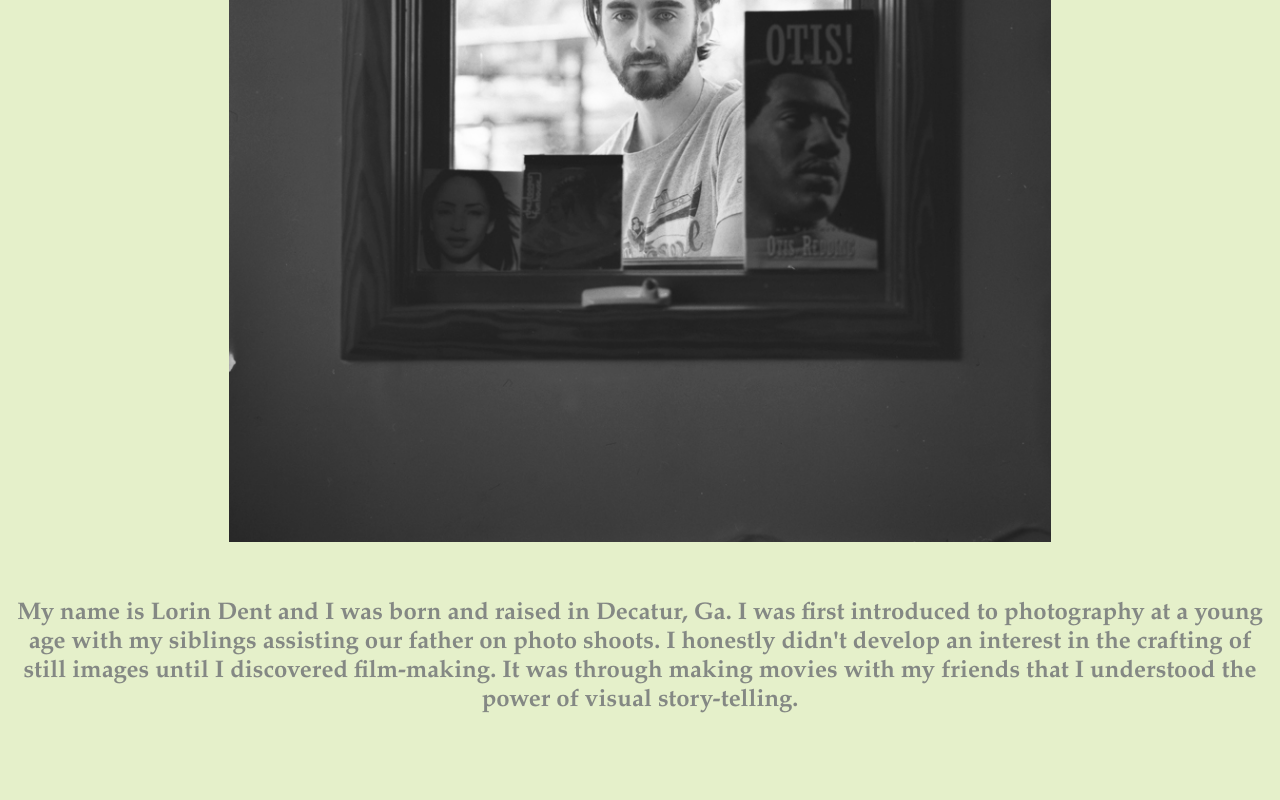
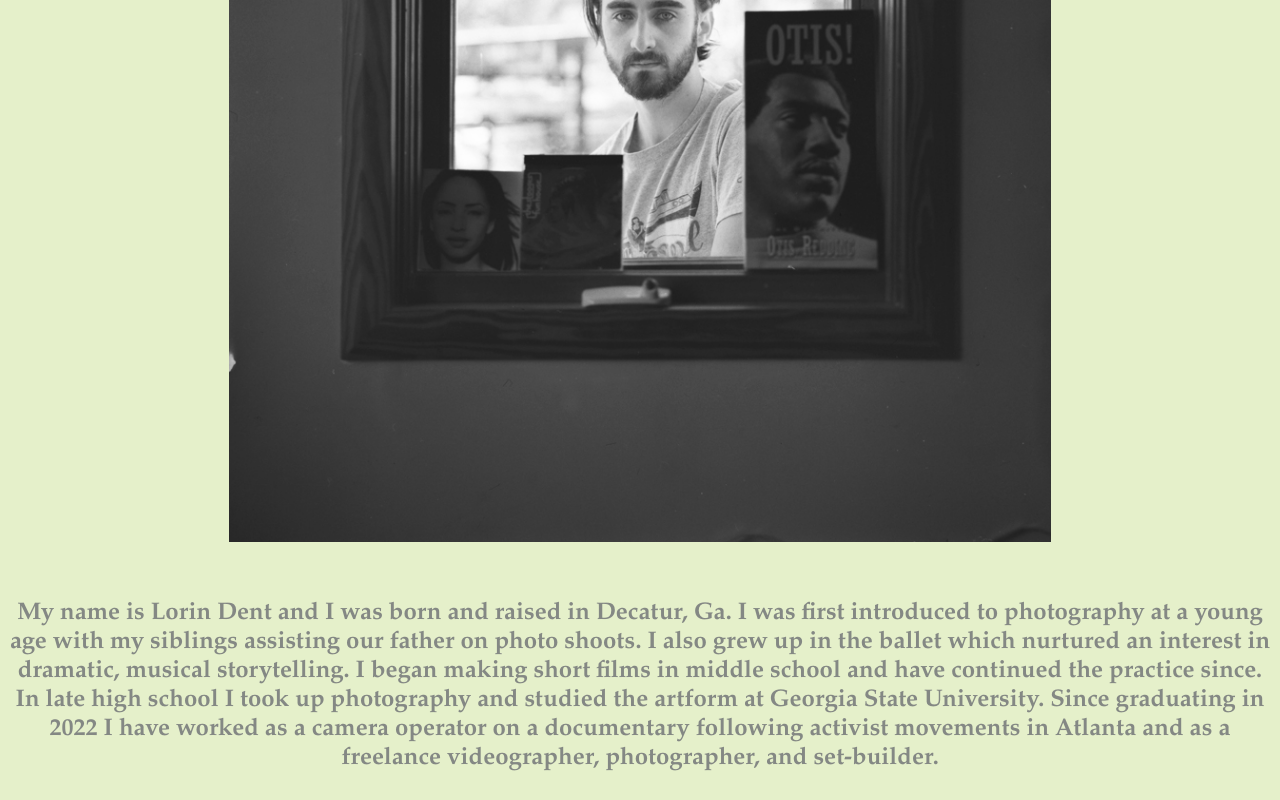
Before and after one commit to lorindent/Lorin-Dent-Creative, a website: page About.html in a window 1280 px wide. Shown: the part 782-1582 px from the top of the page. Before the commit the page ends 1524 px from the top, so only its background shows below. Drawn offline with Linux system fonts and the light colour scheme.

Commit message:
About.html

```diff
--- a/About.html
+++ b/About.html
@@ -26,7 +26,7 @@
 	<Br>
 	<br>
 	<br>
-<h3>My name is Lorin Dent and I was born and raised in Decatur, Ga. I was first introduced to photography at a young age with my siblings assisting our father on photo shoots. I honestly didn't develop an interest in the crafting of still images until I discovered film-making. It was through making movies with my friends that I understood the power of visual story-telling.
+<h3>My name is Lorin Dent and I was born and raised in Decatur, Ga. I was first introduced to photography at a young age with my siblings assisting our father on photo shoots. I also grew up in the ballet which nurtured an interest in dramatic, musical storytelling. I began making short films in middle school and have continued the practice since. In late high school I took up photography and studied the artform at Georgia State University. Since graduating in 2022 I have worked as a camera operator on a documentary following activist movements in Atlanta and as a freelance videographer, photographer, and set-builder.
 </div>
 	<Br>
 
```
